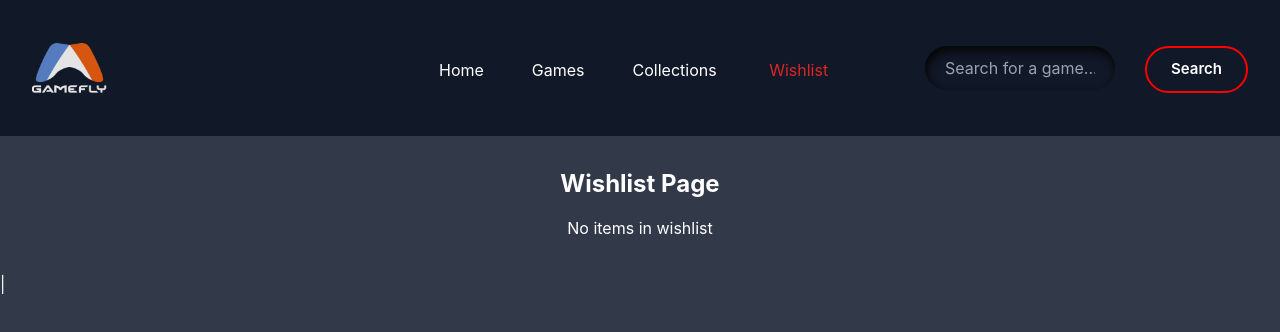
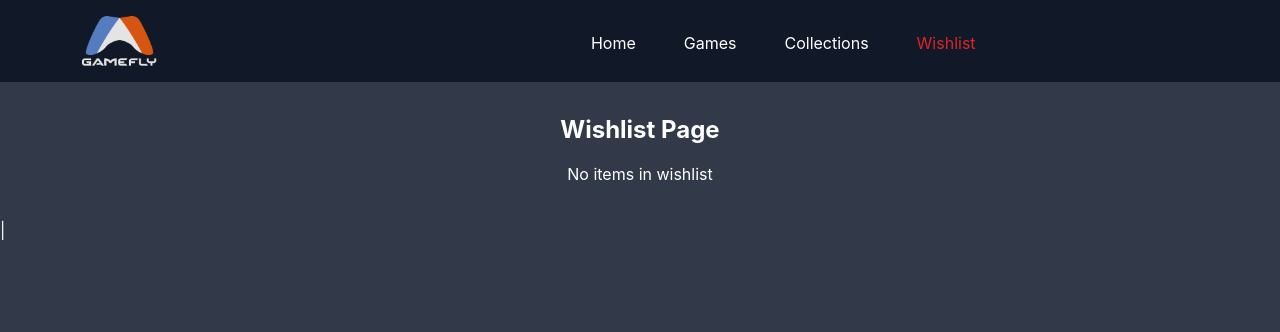
Before and after one commit to iitristan/steamgamingblog, a React (Create React App) app: page /wishlist in a window 1280 px wide. Shown: the top 332 px of the page. Built offline with nearby package versions, Linux system fonts and the light colour scheme.

Commit message:
updated card with release date and fixed setsearch function

```diff
--- a/src/App.js
+++ b/src/App.js
@@ -51,7 +51,7 @@ function App() {
               element={<WishlistPage wishlistItems={wishlistItems} removeFromWishlist={removeFromWishlist} />}
             />
             <Route path="/populargames" element={<PopularGames addToWishlist={addToWishlist} wishlistItems={wishlistItems} />} />
-            <Route path="/games" element={<GamesPage addToWishlist={addToWishlist} searchQuery={searchQuery} />} />
+            <Route path="/games" element={<GamesPage addToWishlist={addToWishlist} searchQuery={searchQuery} setSearchQuery={setSearchQuery}/>} />
           </Routes>
         </div>
       </Router>
--- a/src/components/GamesList.jsx
+++ b/src/components/GamesList.jsx
@@ -1,13 +1,14 @@
 import React, { useState, useEffect } from "react";
 import axios from "axios";
 import GameCard from "./GameCard";
-import { useGameCollection } from "../contexts/GameCollectionContext";
+import PropTypes from 'prop-types';
 
 const API_KEY = '88b0dcd0cabd45c8ba3f2e6d7ab68d32';
 
-function GamesList({ onAddToWishlist, wishlistItems, searchQuery }) {
+function GamesList({setSearchQuery, onAddToWishlist, wishlistItems, searchQuery}) {
   const [games, setGames] = useState([]);
   const [currentPage, setCurrentPage] = useState(1);
+  const [query, setQuery] = useState('');
 
   useEffect(() => {
     const fetchGames = async () => {
@@ -22,8 +23,11 @@ function GamesList({ onAddToWishlist, wishlistItems, searchQuery }) {
         });
 
         console.log('Games data:', response.data);
-        setGames(prevGames => [...prevGames, ...response.data.results]);
-        setGames(response.data.results);
+        if (currentPage === 1) {
+          setGames(response.data.results);
+        } else {
+          setGames(prevGames => [...prevGames, ...response.data.results]);
+        }
       } catch (error) {
         console.error('Error fetching games:', error);
       }
@@ -42,8 +46,27 @@ function GamesList({ onAddToWishlist, wishlistItems, searchQuery }) {
     }
   };
 
+  const handleSubmit = (e) => {
+    e.preventDefault();
+    setSearchQuery(query);
+    setCurrentPage(1);
+  };
+
   return (
     <div className="container mx-auto px-4 sm:px-6 lg:px-8 my-8">
+      <div className="flex items-center space-x-4">
+        <form onSubmit={handleSubmit}>
+          <input
+            type="text"
+            value={query}
+            onChange={(e) => setQuery(e.target.value)}
+            placeholder="Search for a game..."
+            className="searchbar px-4 py-2 rounded bg-gray-800 text-white focus:outline-none"
+            required
+          />
+          <button type="submit" className="btn1">Search</button>
+        </form>
+      </div>
       <div className="flex justify-between items-center mb-4">
         <h2 className="text-2xl font-bold">Games</h2>
       </div>
@@ -69,4 +92,11 @@ function GamesList({ onAddToWishlist, wishlistItems, searchQuery }) {
   );
 };
 
+GamesList.propTypes = {
+  onAddToWishlist: PropTypes.func.isRequired,
+  wishlistItems: PropTypes.array.isRequired,
+  searchQuery: PropTypes.string.isRequired,
+  setSearchQuery: PropTypes.func.isRequired,
+};
+
 export default GamesList;
--- a/src/components/Navbar.jsx
+++ b/src/components/Navbar.jsx
@@ -1,21 +1,17 @@
 import React, { useState } from "react";
 import { Link, useLocation } from "react-router-dom";
 
-function Navbar ({setSearchQuery}) {
+function Navbar () {
   const location = useLocation();
-  const [query, setQuery] = useState('')
-
-  const handleSubmit = (e) => {
-    e.preventDefault();
-    setSearchQuery(query);
-  };
 
   return (
     <nav className="bg-gray-900 text-white py-4">
       <div className="container mx-auto flex justify-between items-center px-8">
         <div className="flex space-x-4">
           <div className="text-lg font-bold"><img src="Logo.png" alt="logo" className="logo"></img></div>
-          <div className="navlist space-x-4">
+          <div className="container mx-auto">
+            <div className="flex justify-center">
+          <div className="navlist flex space-x-4">
             <Link
               to="/"
               className={`px-4 hover:text-red-600 ${
@@ -27,14 +23,14 @@ function Navbar ({setSearchQuery}) {
             <Link
               to="/games"
               className={`px-4 hover:text-red-600 ${
-                location.pathname === "/games" ? "text-red-600" : ""
+                location.pathname === "/games" ? "text-red-4600" : ""
               }`}
             >
               Games
             </Link>
             <Link
               to="/collections"
-              className={`px-4 hover:text-red-600 ${
+              className={`px-4 hover:text-red-00 ${
                 location.pathname === "/collections" ? "text-red-600" : ""
               }`}
             >
@@ -47,19 +43,9 @@ function Navbar ({setSearchQuery}) {
               }`}
             > Wishlist
             </Link>
+            </div>
           </div>
-        </div>
-        <div className="flex items-center space-x-4">
-          <form onSubmit={handleSubmit}>
-          <input
-            type="text"
-            value={query}
-            onChange={(e) => setQuery(e.target.value)}
-            placeholder="Search for a game..."
-            className="searchbar px-4 py-2 rounded bg-gray-800 text-white focus:outline-none"
-          />
-          <button type="submit" className="btn1">Search</button>
-          </form>
+          </div>
         </div>
       </div>
     </nav>
--- a/src/components/gamecard.jsx
+++ b/src/components/gamecard.jsx
@@ -30,8 +30,8 @@ const GameCard = ({ game, onAddToWishlist, onRemoveFromWishlist, wishlistItems =
       <div className="p-4">
         <h3 className="text-lg font-semibold mb-2">{game.name}</h3>
         <div className="flex justify-between items-center">
-          <span className="text-green-600">{game.rating}</span>
-          <span className="font-bold">{game.price}</span>
+          <span className="text-green-600">Rating: {game.rating}⭐</span>
+          <span className="font-bold">{game.released}</span>
         </div>
         <div className="flex justify-between items-center mt-4">
           {game.short_screenshots.slice(0, 3).map((screenshot, index) => (
@@ -50,11 +50,11 @@ const GameCard = ({ game, onAddToWishlist, onRemoveFromWishlist, wishlistItems =
           {isWishlisted ? "Remove from Wishlist" : "Add to Wishlist"}
         </button>
         <select
+          className="mt-2 option1 appearance-none relative text-white-600 ring-0 outline-none border border-neutral-500 text-neutral-900 placeholder-black-700 text-sm font-bold rounded-lg focus:ring-black-500 focus:border-black-500 block w-full p-2.5"
           value={selectedCollection}
           onChange={(e) => setSelectedCollection(e.target.value)}
-          className="mt-2 option1"
         >
-          <option value="" className="option1">Select collection</option>
+          <option value="" className="option1">Select Collection</option>
           {useGameCollection().collections.map(collection => (
             <option key={collection.name} value={collection.name}>
               {collection.name}
--- a/src/index.css
+++ b/src/index.css
@@ -21,15 +21,17 @@ code {
 .logo {
   height: 50px;
   width: 75px;
+  margin-left: 50px;
 }
 
 .navlist {
   padding-top: 15px;
-  padding-left: 300px;
+  margin-left: 410px;
 }
 
 .searchbar{
-  margin: 30px;
+  margin-left: 1100px;
+  margin-right: 20px;
   background: none;
   border: none;
   outline: none;
@@ -219,7 +221,8 @@ margin-left: 10px;
  }
 
  .option1{
-  color: black;
+  color: white;
+  background-color: #323949;
   font-family: Arial, Helvetica, sans-serif;
   font-weight: 50;
  }
@@ -227,3 +230,7 @@ margin-left: 10px;
  .div1{
   margin-top: 20px;
  }
+
+ .navcenter{
+  justify-content: center;
+ }
--- a/src/pages/GamesPage.jsx
+++ b/src/pages/GamesPage.jsx
@@ -1,10 +1,10 @@
 import { useState, useEffect } from 'react';
 import GamesList from '../components/GamesList';
-import PopularGames from '../components/PopularGames';
-const GamesPage = ({ addToWishlist, searchQuery }) => {
+
+const GamesPage = ({ addToWishlist, searchQuery, setSearchQuery }) => {
   return (
       <div>
-      <GamesList onAddToWishlist={addToWishlist} searchQuery={searchQuery}/>
+      <GamesList onAddToWishlist={addToWishlist} searchQuery={searchQuery} setSearchQuery={setSearchQuery}/>
       </div>
   );
 }
```
